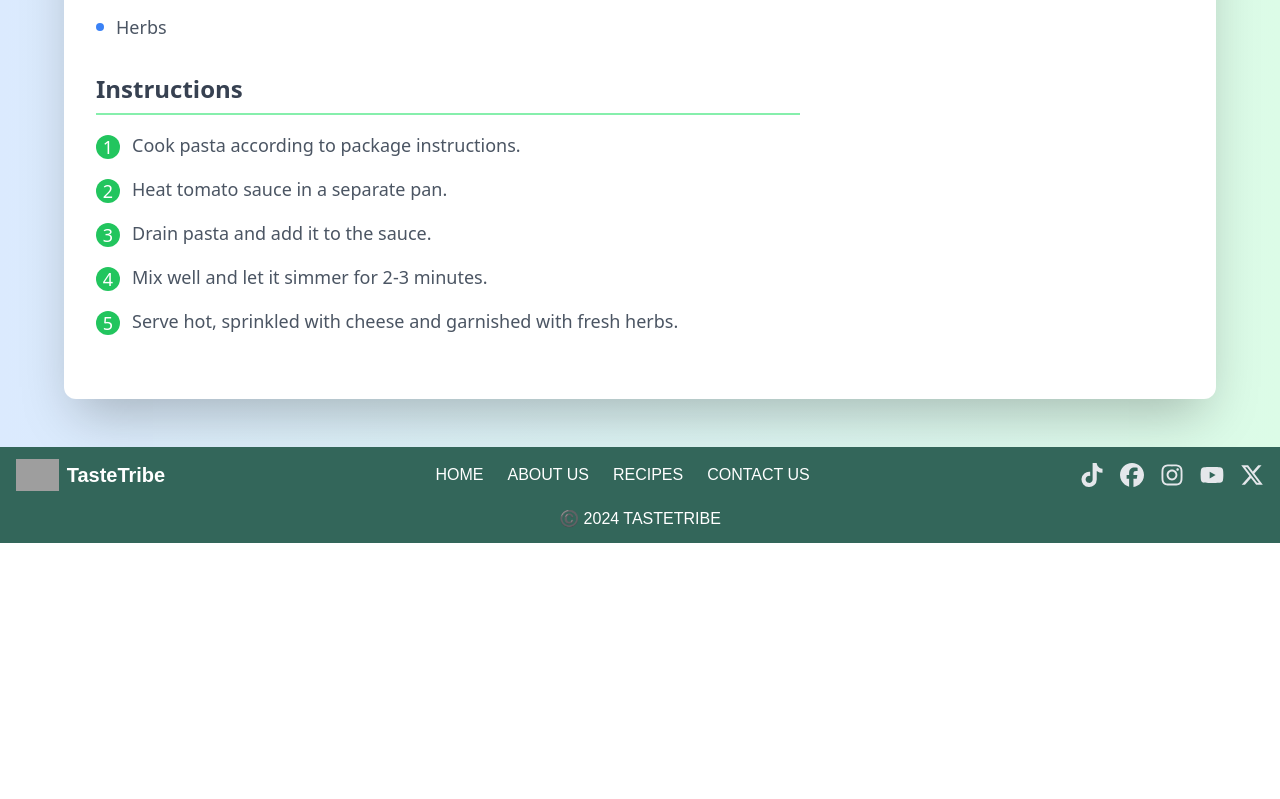
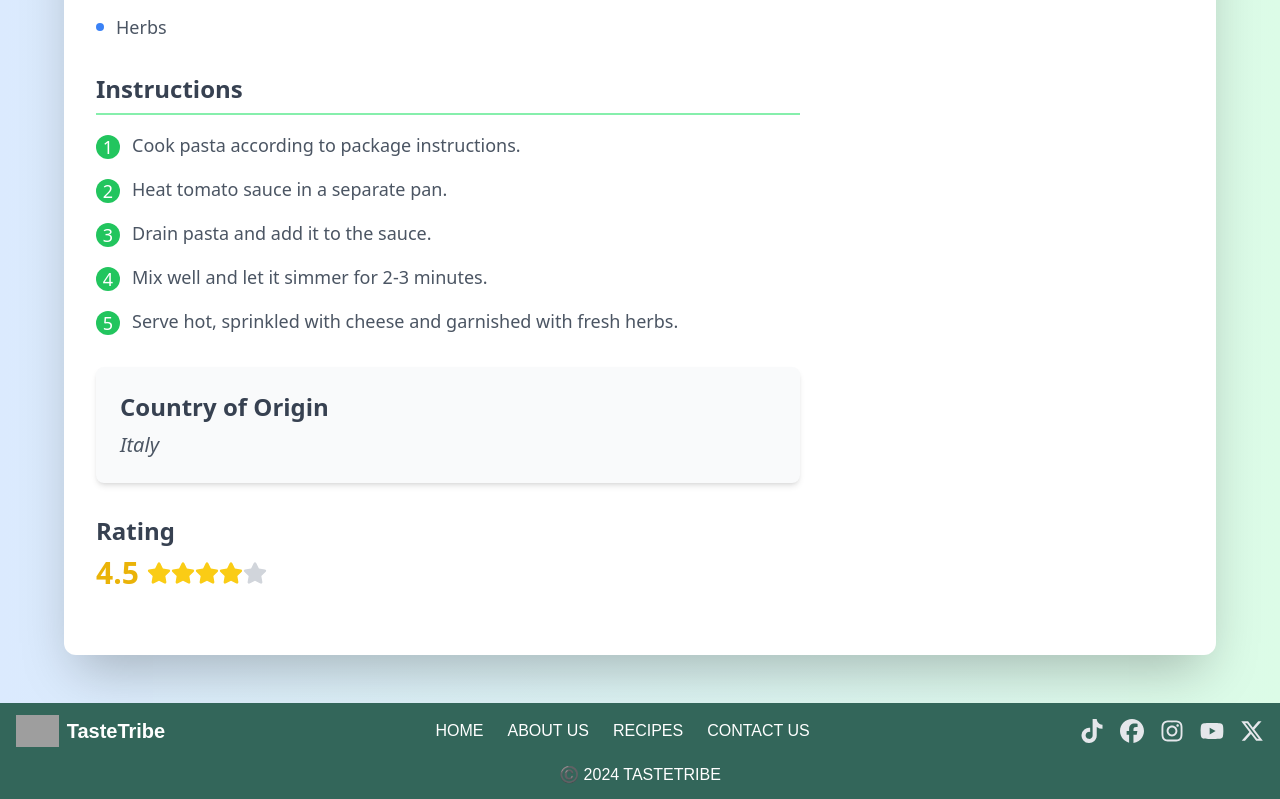
Before and after one commit to Nicolex0/TasteTribe_2.0, a React (Vite) app in the folder client/: page /recipeinfo in a window 1280 px wide. Shown: the part 1041-1840 px from the top of the page. Before the commit the page ends 1584 px from the top, so only its background shows below. Built offline with nearby package versions, Linux system fonts and the light colour scheme; grey boxes are pictures that could not be loaded.

Commit message:
Adds country of origin and rating to the form

```diff
--- a/client/src/pages/RecipeInfo/RecipeInfo.jsx
+++ b/client/src/pages/RecipeInfo/RecipeInfo.jsx
@@ -109,6 +109,24 @@ const RecipeInfo = () => {
               </ol>
             </div>
 
+            <div className="mb-8 bg-gray-50 p-6 rounded-lg shadow-md">
+              <h2 className="text-2xl font-semibold text-gray-700 mb-2">Country of Origin</h2>
+              <p className="text-xl text-gray-600 italic">{recipe.countryOfOrigin}</p>
+            </div>
+
+            <div className="mb-8">
+              <h2 className="text-2xl font-semibold text-gray-700 mb-2">Rating</h2>
+              <div className="flex items-center">
+                <span className="text-3xl font-bold text-yellow-500 mr-2">{rating.toFixed(1)}</span>
+                <div className="flex">
+                  {[1, 2, 3, 4, 5].map((star) => (
+                    <FaStar key={star} className={`text-2xl ${star <= Math.floor(rating) ? 'text-yellow-400' : 'text-gray-300'}`} />
+                  ))}
+                </div>
+              </div>
+            </div>
+
+
             </div>
             </div>
             </div>
```
